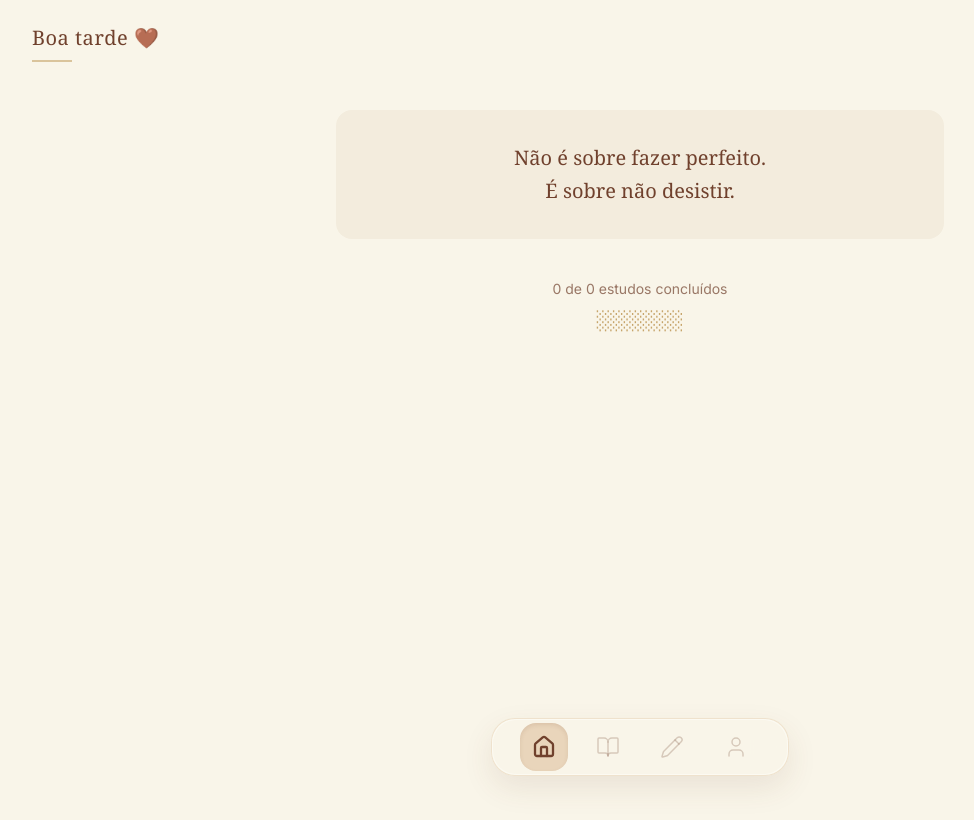
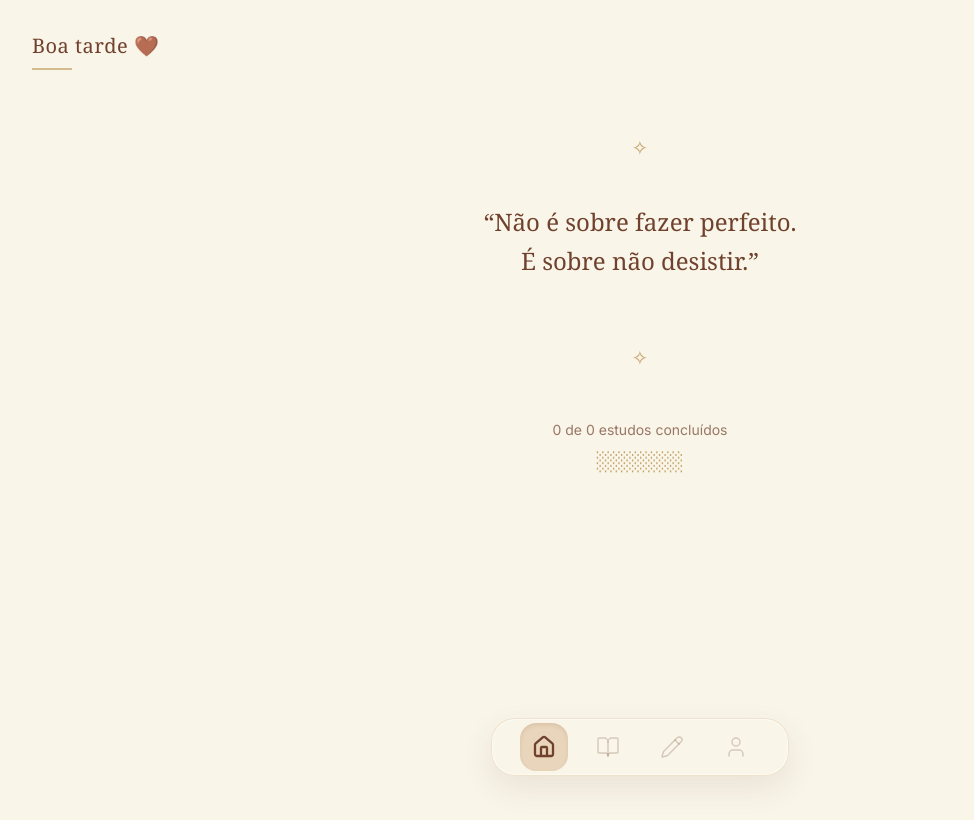
Before and after one commit to michelesannti/no-secreto, a Next.js app: page /hoje in a window 1280 px wide. Shown: the top 820 px of the page, without its empty margins (0-974 px from the left). Built offline with nearby package versions, Linux system fonts and the light colour scheme; no server answers; the database is empty; a web font is replaced by a local one.

Commit message:
novo layout minimalista da home

```diff
--- a/app/(app)/hoje/page.tsx
+++ b/app/(app)/hoje/page.tsx
@@ -30,7 +30,7 @@ export default async function HojePage() {
   if (hora >= 12 && hora < 18) saudacao = "Boa tarde";
   if (hora >= 18) saudacao = "Boa noite";
 
-  // estudos
+  // buscar estudos
   const { data: estudos } = await supabase
     .from("estudos")
     .select("*")
@@ -53,6 +53,7 @@ export default async function HojePage() {
 
   // barra de progresso
   const porcentagem = total ? concluidos / total : 0;
+
   const blocos = 8;
   const preenchidos = Math.round(porcentagem * blocos);
 
@@ -60,33 +61,44 @@ export default async function HojePage() {
     "█".repeat(preenchidos) + "░".repeat(blocos - preenchidos);
 
   return (
-    <div className="min-h-screen bg-[#f9f5e9] pt-6 pb-40 text-[#70412d]">
+    <div className="min-h-screen bg-[#f9f5e9] pt-8 pb-40 text-[#70412d]">
 
       {/* SAUDAÇÃO */}
-      <div className="px-8 mb-12">
+      <div className="px-8 mb-16">
         <h1 className="text-xl font-serif tracking-wide">
           {saudacao} {nome} 🤎
         </h1>
 
-        <div className="w-10 h-[2px] bg-[#C6A46A]/60 mt-2"></div>
+        <div className="w-10 h-[2px] bg-[#C6A46A]/70 mt-2"></div>
       </div>
 
       <div className="max-w-2xl mx-auto px-8">
 
+        {/* DETALHE VISUAL */}
+        <div className="text-center mb-10 text-[#C6A46A] text-xl">
+          ✧
+        </div>
+
         {/* FRASE DO APP */}
-        <div className="bg-[#f3ecdd] p-8 rounded-2xl mb-10 text-center">
+        <div className="text-center mb-16">
 
-          <p className="font-serif text-xl leading-relaxed">
-            Não é sobre fazer perfeito.<br/>
-            É sobre não desistir.
+          <p className="font-serif text-2xl leading-relaxed">
+            “Não é sobre fazer perfeito.
+            <br />
+            É sobre não desistir.”
           </p>
 
         </div>
 
+        {/* DETALHE VISUAL */}
+        <div className="text-center mb-12 text-[#C6A46A] text-xl">
+          ✧
+        </div>
+
         {/* PROGRESSO */}
-        <div className="text-center mb-10">
+        <div className="text-center mb-16">
 
-          <p className="text-sm mb-2 text-[#70412d]/70">
+          <p className="text-sm text-[#70412d]/70 mb-2">
             {concluidos} de {total} estudos concluídos
           </p>
 
@@ -100,7 +112,7 @@ export default async function HojePage() {
         {proximoEstudo && (
           <a
             href={`/secreto/${proximoEstudo.id}`}
-            className="block text-center py-3 rounded-full bg-[#70412d] text-[#f9f5e9] tracking-wide"
+            className="block text-center py-4 rounded-full bg-[#70412d] text-[#f9f5e9] tracking-wide text-sm transition hover:opacity-90"
           >
             Iniciar meu tempo com Deus
           </a>
```
